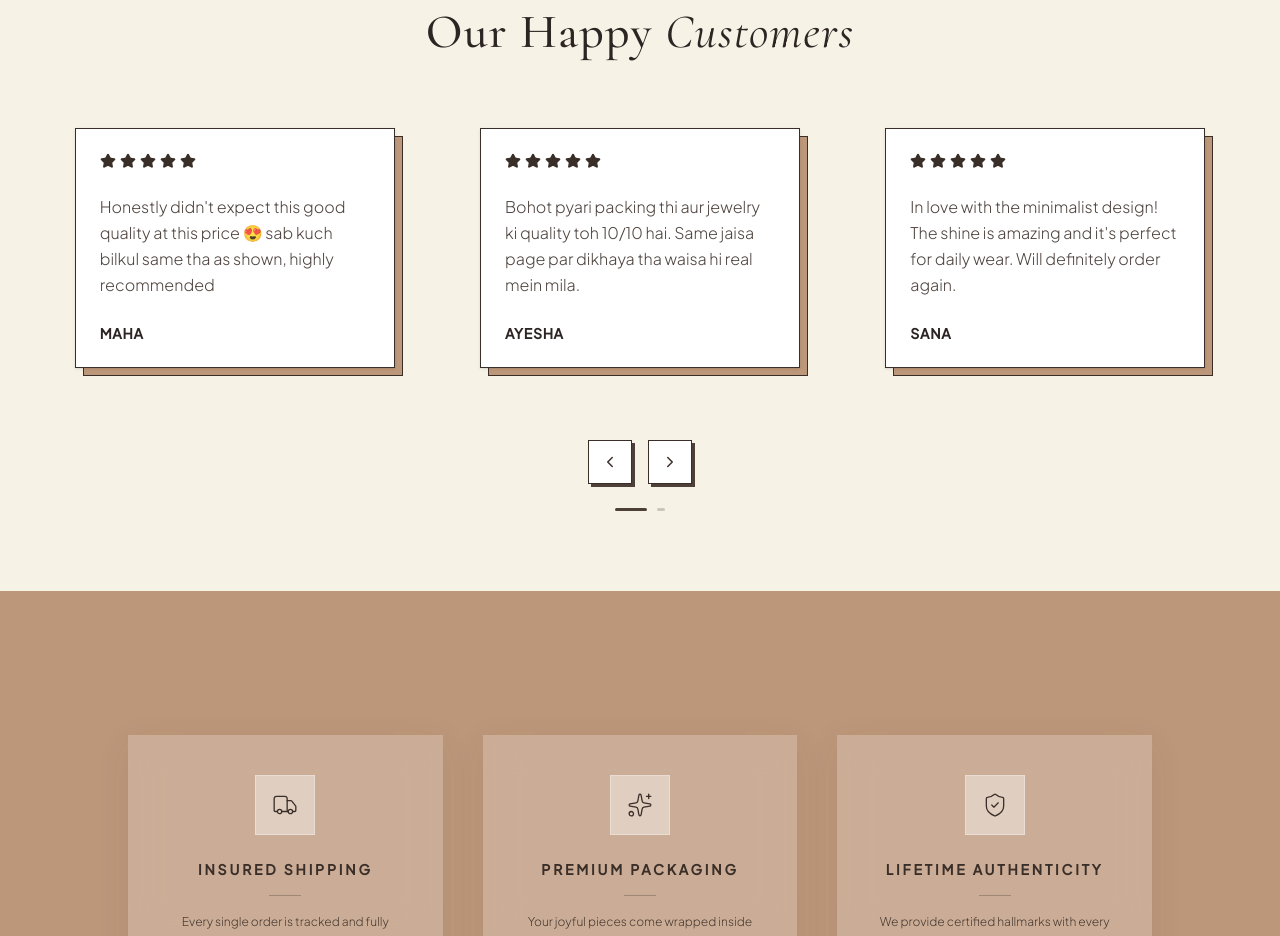
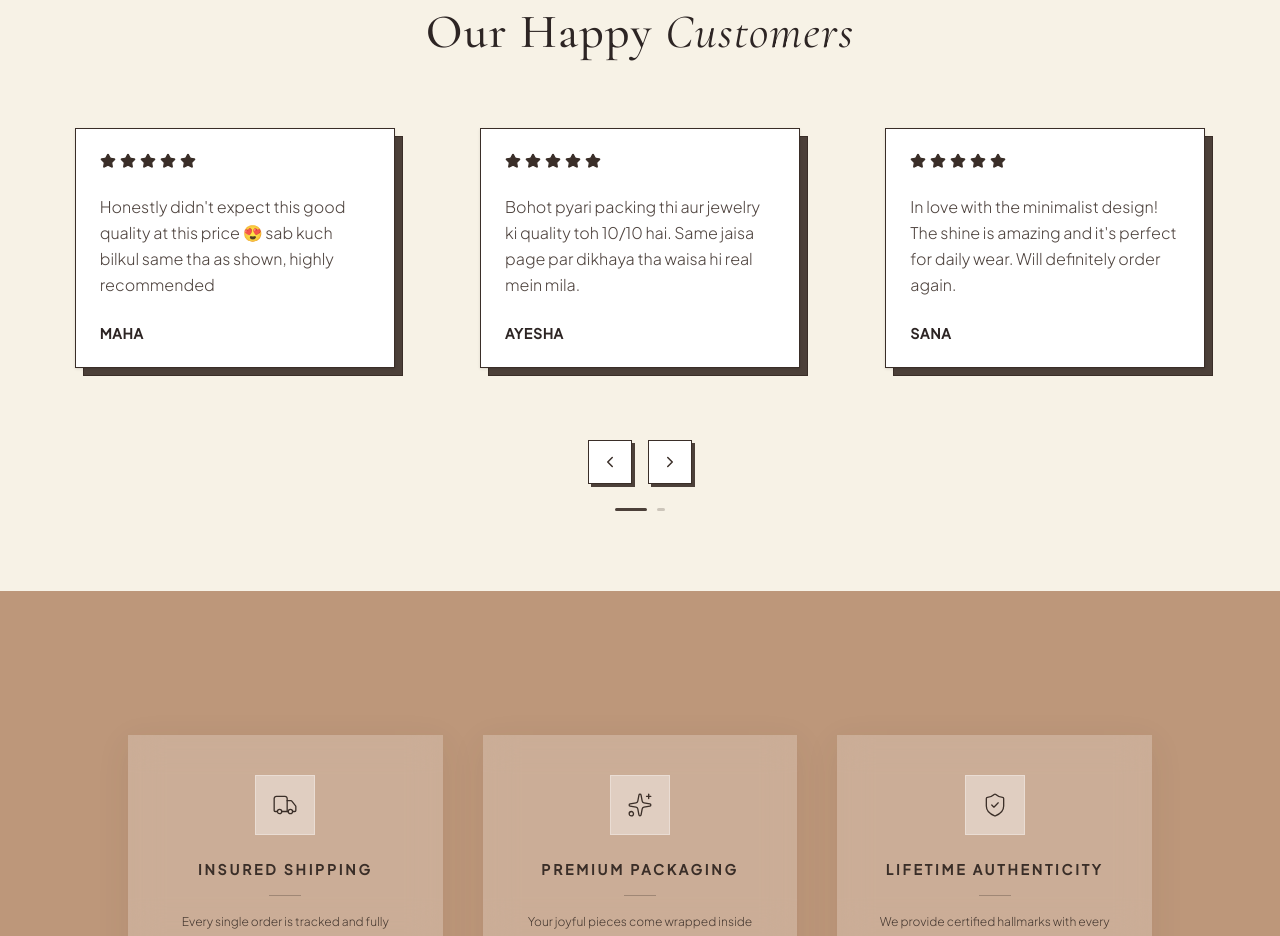
Before and after one commit to abdullah-arshadd/glint-and-glam, a Next.js app: page / in a window 1280 px wide. Shown: the part 1200-2136 px from the top of the page. Built offline with nearby package versions, Linux system fonts and the light colour scheme; no server answers; the database is empty.

Commit message:
updated slider

```diff
--- a/src/components/ReviewSlider.jsx
+++ b/src/components/ReviewSlider.jsx
@@ -129,7 +129,7 @@ export default function ReviewTextSlider() {
               <div className="relative w-full max-w-[320px] h-[240px] group mb-2 mx-auto">
 
                 {/* Back Solid Accent Block */}
-                <div className="absolute inset-0 translate-x-2 translate-y-2 bg-[#bd977a] border border-[#3a2e28] transition-transform duration-300 group-hover:translate-x-2 group-hover:translate-y-2" />
+                <div className="absolute inset-0 translate-x-2 translate-y-2 bg-[#4C4039] border border-[#3a2e28] transition-transform duration-300 group-hover:translate-x-2 group-hover:translate-y-2" />
 
                 {/* Front Text Canvas */}
                 <div className="absolute inset-0 bg-white border border-[#3a2e28] p-6 flex flex-col justify-between shadow-sm transition-transform duration-300">
```
